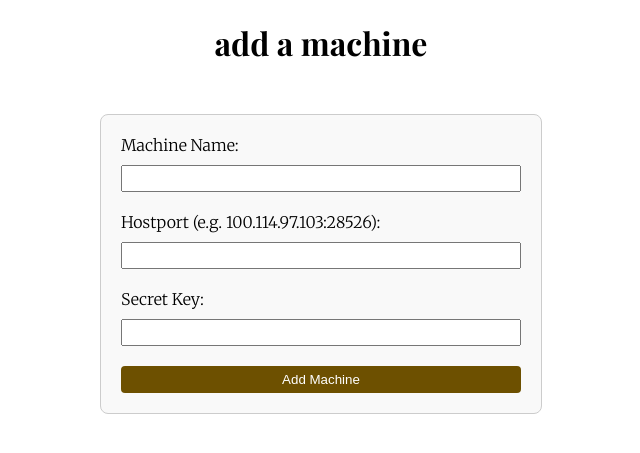
After one commit to tiredkangaroo/mechanicaldinosaurs, a Django app: page /machine/add/ in a window 1280 px wide. The commit adds this page. Shown: the top 453 px of the page, without its empty margins (319-959 px from the left). Run offline with Django 5.2, Linux system fonts and the light colour scheme; the visitor is signed in with stand-in values (Sample User, id 1); some libraries are stand-ins or nearby versions; some web fonts are replaced.

Commit message:
change the way stuff is shown on index, add machine page, style modifications to create vm

```diff
--- a/frontend/app/settings.py
+++ b/frontend/app/settings.py
@@ -29,10 +29,12 @@ DEBUG = True
 if DEBUG:
     CSRF_TRUSTED_ORIGINS = [
         "https://localhost:8080",
+        'https://mechanicaldinosaurs.net',
     ]
 
 ALLOWED_HOSTS = [
     '.localhost',
+    'mechanicaldinosaurs.net',
 ]
 SECURE_PROXY_SSL_HEADER = ('HTTP_X_FORWARDED_PROTO', 'https')
 
--- a/frontend/console/machine_views.py
+++ b/frontend/console/machine_views.py
@@ -15,6 +15,10 @@ from django.views.decorators.clickjacking import xframe_options_exempt
 
 @login_required
 def machines(request):
+    return redirect('index')
+
+@login_required
+def add_machine(request):
     if request.method == 'POST':
         name = request.POST.get('name')
         hostport = request.POST.get('hostport')
@@ -23,7 +27,7 @@ def machines(request):
         machine = Machine(name=name, hostport=hostport, secret_key=secret_key)
         machine.save()
         return redirect('machine_detail', machine_name=name)
-    return redirect('index')
+    return render(request, 'add_machine.html')
 
 @login_required
 def machine_detail(request, machine_name):
--- a/frontend/console/static/root.css
+++ b/frontend/console/static/root.css
@@ -31,7 +31,7 @@ button {
     padding: 0.4em;
 }
 
-.status-running, .status-Running, .status-healthy {
+.status-running, .status-Running, .status-healthy, .status-reachable {
     background-color: green;
 }
 
@@ -43,6 +43,6 @@ button {
     background-color: gray;
 }
 
-.status-critical {
+.status-critical, .status-unreachable {
     background-color: red;
 }
--- /dev/null
+++ b/frontend/console/templates/add_machine.html
@@ -0,0 +1,45 @@
+{% load static %}
+<!doctype html>
+<html lang="en">
+  <head>
+    <meta charset="UTF-8" />
+    <meta name="viewport" content="width=device-width, initial-scale=1.0" />
+    <title>add a machine</title>
+    <link rel="stylesheet" href="{% static 'root.css' %}" />
+    <style>
+      .add-machine-form {
+        max-width: 400px;
+        margin: 50px auto;
+        padding: 20px;
+        border: 1px solid #ccc;
+        border-radius: 8px;
+        background-color: #f9f9f9;
+        display: flex;
+        flex-direction: column;
+        gap: 20px;
+      }
+      input {
+        padding: 4px 10px;
+      }
+    </style>
+  </head>
+  <body>
+    <h1 style="text-align: center">add a machine</h1>
+    <form class="add-machine-form" method="POST" action="{% url 'add_machine' %}">
+      {% csrf_token %}
+      <div style="display: flex; flex-direction: column; gap: 10px">
+        <label for="name">Machine Name:</label>
+        <input type="text" id="name" name="name" required />
+      </div>
+      <div style="display: flex; flex-direction: column; gap: 10px">
+        <label for="hostport">Hostport (e.g. 100.114.97.103:28526):</label>
+        <input type="text" id="hostport" name="hostport" required />
+      </div>
+      <div style="display: flex; flex-direction: column; gap: 10px">
+        <label for="secret_key">Secret Key:</label>
+        <input type="password" id="secret_key" name="secret_key" required />
+      </div>
+      <button type="submit">Add Machine</button>
+    </form>
+  </body>
+</html>
--- a/frontend/console/urls.py
+++ b/frontend/console/urls.py
@@ -11,6 +11,8 @@ urlpatterns = [
     path('passkeys-mgmt', auth_views.passkeys_mgmt, name='passkeys_mgmt'),
     path('logout/', auth_views.logout_view, name='logout'),
     path('machines/', machine_views.machines, name='machines'),
+    path('machine/add/', machine_views.add_machine, name='add_machine'),
+    # perhaps find some way to invalidate "add" being the name of a machine lol
     path('machine/<str:machine_name>/', machine_views.machine_detail, name='machine_detail'),
     path('machine/<str:machine_name>/delete/', machine_views.machine_delete, name='machine_delete'),
     path("machine/<str:machine_name>/vms/create", vm_views.create_vm, name="create_vm"),
--- a/frontend/console/views.py
+++ b/frontend/console/views.py
@@ -32,8 +32,10 @@ def index(request):
                     for vm in machine.vms:
                         vm['machine'] = machine
                         vms.append(vm)
+                machine.status = "reachable"
             except Exception as e:
                 print(f"error fetching vms for machine {machine.name}: {str(e)}")
+                machine.status = "unreachable"
 
     deployments = []
     try:
@@ -65,6 +67,7 @@ def index(request):
 
             deployments.append({
                 "name": deploy.metadata.name,
+                "display_name": deploy.metadata.name.replace("-deployment", ""),
                 "namespace": deploy.metadata.namespace,
                 "replicas_desired": desired_replicas,
                 "replicas_ready": ready_replicas,
```
Also changed, not shown: frontend/console/templates/create_vm.html (+13 -0 lines), frontend/console/templates/index.html (+58 -39 lines).
